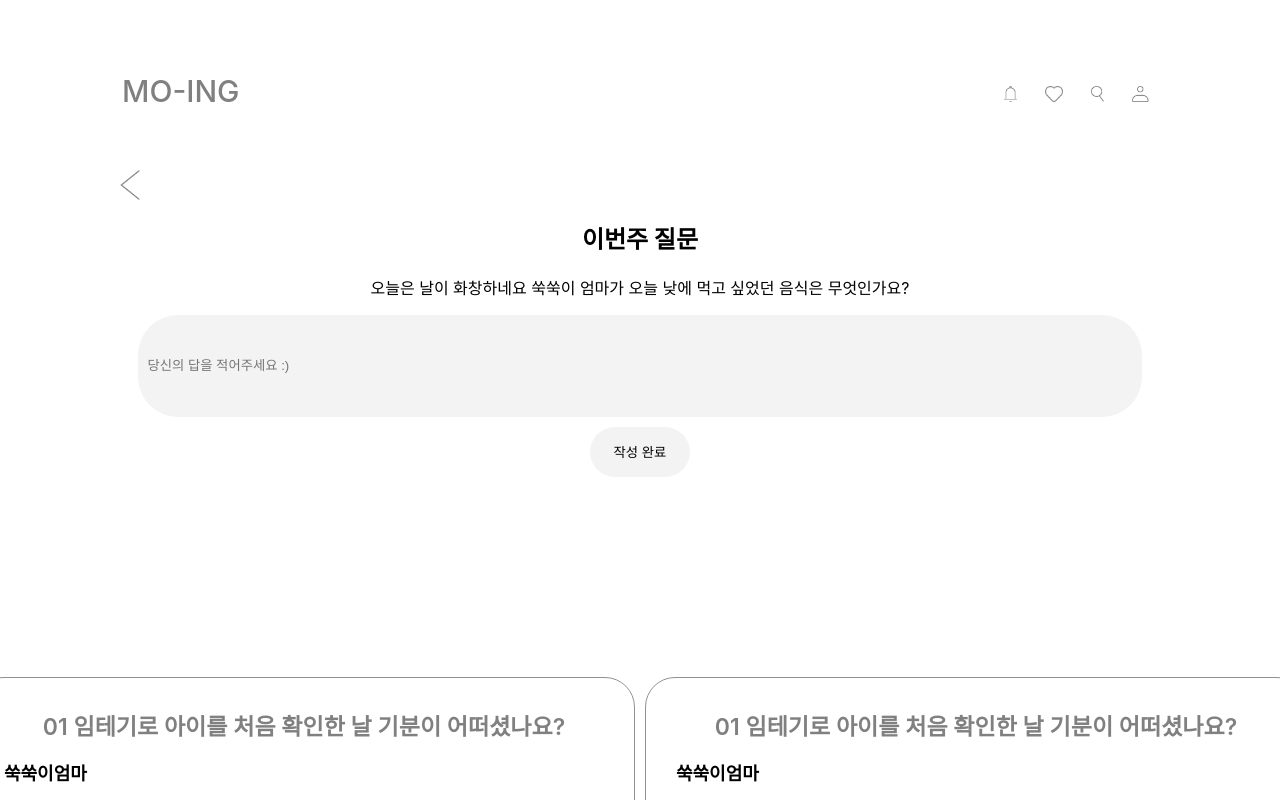
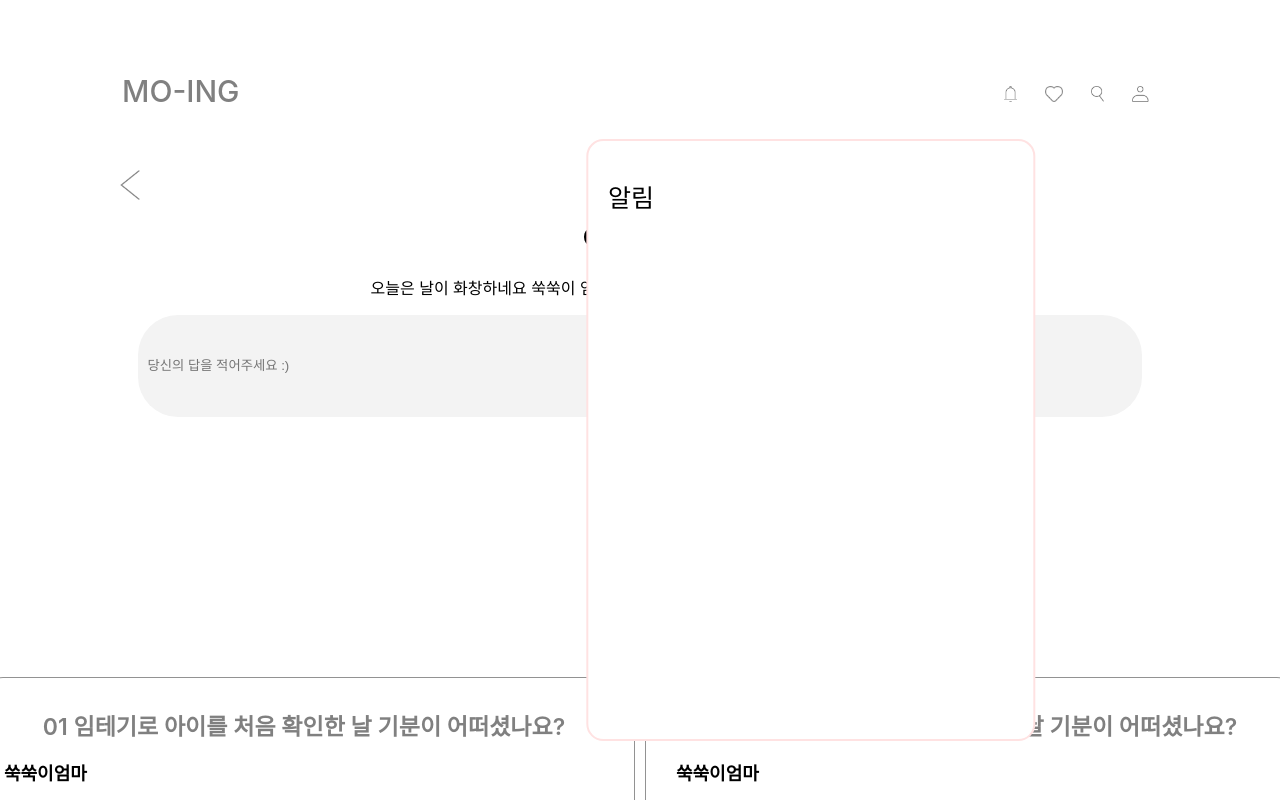
Before and after one commit to KNU-Moing/moing-front, a React (Create React App) app: page /Question in a window 1280 px wide. Both pictures are taken after a click on the element 1010 px from the left and 96 px from the top of the page. Shown: the top 800 px of the page. Built offline with nearby package versions, Linux system fonts and the light colour scheme.

Commit message:
헤더 알림, 푸터 중간 작업 커밋

```diff
--- /dev/null
+++ b/src/component/project/Footer/component.tsx
@@ -0,0 +1,5 @@
+const FooterComponent = () => {
+    return(<>컴포넌트 추가</>);
+}
+
+export default FooterComponent;
--- /dev/null
+++ b/src/component/project/Footer/index.tsx
@@ -0,0 +1,28 @@
+
+const Stroke = () => {
+    return (
+        <div style={{
+            borderWidth: '1px',
+            borderColor: '#FF9494',
+            borderStyle: 'solid',
+            width: '1969.807px',
+            height: '0px',
+            flexShrink: 0
+        }}>
+        </div>
+    );
+}
+
+
+
+const Footer = () =>{
+    return(
+        <>
+        <Stroke/>
+        <img src="./img/footerLogo.png" alt="footerLogo"></img>
+        </>
+
+    );
+}
+
+export default Footer;
--- a/src/component/project/header/component.tsx
+++ b/src/component/project/header/component.tsx
@@ -1,4 +1,4 @@
-import React from "react";
+import React, { useState } from 'react';
 import styled from "@emotion/styled";
 import { Link } from "react-router-dom";
 
@@ -127,6 +127,20 @@ const StyledRightHeader = styled.div`
     }
   }
 `;
+const Modal = styled.div`
+  background: white;
+  width: 405.35px;
+  height: 557.805px;
+  border: 2px solid #FFE2E2;
+  border-radius: 17px;
+  position: fixed;
+  top: 440px;
+  right: 20px;
+  transform: translate(-50%, -50%);
+  padding: 20px;
+  z-index: 999;
+`;
+
 
 const LeftHeader = () => {
   return (
@@ -166,10 +180,29 @@ const NavMenu = ({ isToggleOpen }: NavMenuProps) => {
 };
 
 const RightHeader = () => {
+  const [isModalOpen, setIsModalOpen] = useState(false); // useState를 RightHeader 컴포넌트 내에서 선언
+
+  const toggleModal = () => {
+    setIsModalOpen(!isModalOpen); // 모달 열림/닫힘 상태를 토글합니다.
+  }
+
   return (
     <StyledRightHeader>
-      <div className="header-button">
+      <div className="header-button" onClick={toggleModal}>
         <img src="/Img/allim.png" alt="Allim" />
+        {isModalOpen && (
+        <Modal className="modal">
+          {/* 모달 내용 */}
+          <h1 style={{
+          color: '#000',
+          fontFamily: 'Pretendard',
+          fontSize: '25px',
+          fontStyle: 'normal',
+          fontWeight: 500,
+          lineHeight: 'normal'
+          }}>알림</h1>
+        </Modal>
+        )}
       </div>
       <Link to="/question" className="header-button">
         <img src="/Img/Union (Stroke).png" alt="Question" />
--- a/src/component/project/main/mainComponent/Mainfooter/mainfooter.tsx
+++ b/src/component/project/main/mainComponent/Mainfooter/mainfooter.tsx
@@ -1,5 +1,6 @@
 import React from "react";
 import { MainFooterContainer, MainFooterText } from "./component"; // 스타일 파일 경로를 정확하게 지정하세요.
+import Footer from "../../../Footer";
 
 export const MainFooter = () => {
   return (
@@ -11,6 +12,7 @@ export const MainFooter = () => {
       <svg xmlns="http://www.w3.org/2000/svg" width="621" height="601" viewBox="0 0 621 601" fill="none">
       <path d="M8.41686 134.984C-7.84924 112.556 3.05948 80.7837 29.6716 73.0778L273.718 2.41094C289.804 -2.24705 307.089 3.60908 317.031 17.0855L612.5 417.581C626.814 436.983 620.838 464.545 599.773 476.275L385.866 595.394C368.175 605.245 345.913 600.323 334.024 583.931L8.41686 134.984Z" fill="#D9D9D9"/>
     </svg>
+    <Footer/>
     </MainFooterContainer>
   );
 };
```
Also changed, not shown: public/img/footerLogo.png (added).
